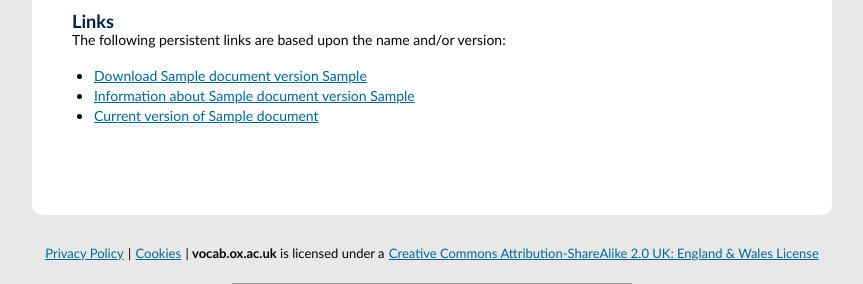
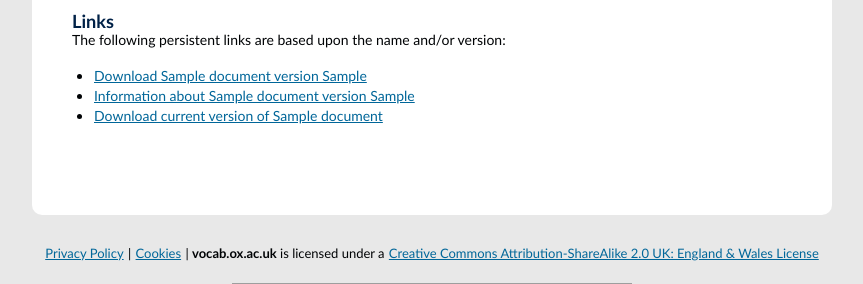
Before and after one commit to BDLSS/vcabtext, a Django app: template vocabdj/vdata/templates/native.html in a window 1280 px wide. Shown: the part 903-1187 px from the top of the page, without its empty margins (208-1071 px from the left). Run offline with Django 3.2, Linux system fonts and the light colour scheme; the template is opened without the code that fills it: most values are stand-ins (such as "Sample title", 1, 10 or a date in 2020); some libraries are stand-ins or nearby versions; grey boxes are pictures that could not be loaded.

Commit message:
Explained what current link does.

```diff
--- a/vocabdj/vdata/templates/native.html
+++ b/vocabdj/vdata/templates/native.html
@@ -45,7 +45,7 @@ further documentation, including syntax highlighting when available.</p>
 {% endif %}
 
 <li>
-<a href="/{{document.name}}/">Current version of {{document.name}}</a>
+<a href="/{{document.name}}/">Download current version of {{document.name}}</a>
 </li>
 
 </ul>
```
